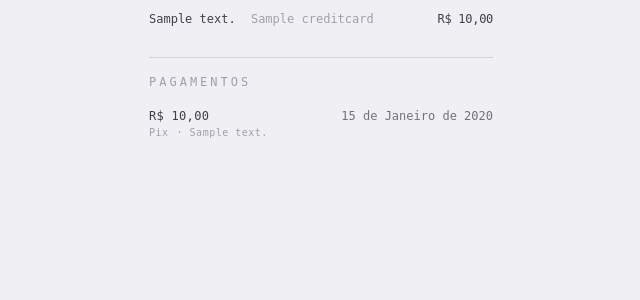
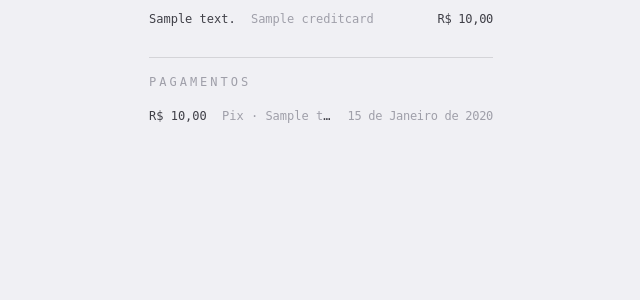
Before and after one commit to wlcvs/debt-tracker-django, a Django app: page /public/00000000-0000-0000-0000-000000000001/ in a window 1280 px wide. Shown: the part 220-520 px from the top of the page, without its empty margins (319-959 px from the left). Run offline with Django 5.2, Linux system fonts and the light colour scheme; tables that the repository leaves empty hold one stand-in row (values such as "Sample post"); some libraries are stand-ins or nearby versions.

Commit message:
fix: make payment rows single-line in public view for visual consistency
Co-Authored-By: Claude Sonnet 4.6 <noreply@anthropic.com>

```diff
--- a/templates/tracker/public_view.html
+++ b/templates/tracker/public_view.html
@@ -48,17 +48,12 @@
       {% else %}
         <ul class="flex flex-col">
           {% for payment in payments %}
-            <li class="text-xs py-1.5 text-zinc-600 dark:text-zinc-300">
-              <div class="flex justify-between">
-                <span class="text-zinc-700 dark:text-zinc-300 tracking-wide">R$ {{ payment.amount|floatformat:2 }}</span>
-                <span class="text-zinc-500 dark:text-zinc-400">{{ payment.date }}</span>
-              </div>
-              <div class="mt-0.5 flex items-center gap-2">
-                <span class="text-[10px] tracking-wider text-zinc-400 dark:text-zinc-600">{{ payment.get_method_display }}</span>
-                {% if payment.description %}
-                  <span class="text-[10px] tracking-wider text-zinc-400 dark:text-zinc-600">· {{ payment.description }}</span>
-                {% endif %}
-              </div>
+            <li class="flex justify-between text-xs py-1.5 text-zinc-700 dark:text-zinc-300">
+              <span class="truncate mr-4">
+                R$ {{ payment.amount|floatformat:2 }}
+                <span class="ml-2 text-zinc-400 dark:text-zinc-600">{{ payment.get_method_display }}{% if payment.description %} · {{ payment.description }}{% endif %}</span>
+              </span>
+              <span class="shrink-0 tracking-tight text-zinc-400 dark:text-zinc-600">{{ payment.date }}</span>
             </li>
           {% endfor %}
         </ul>
```
